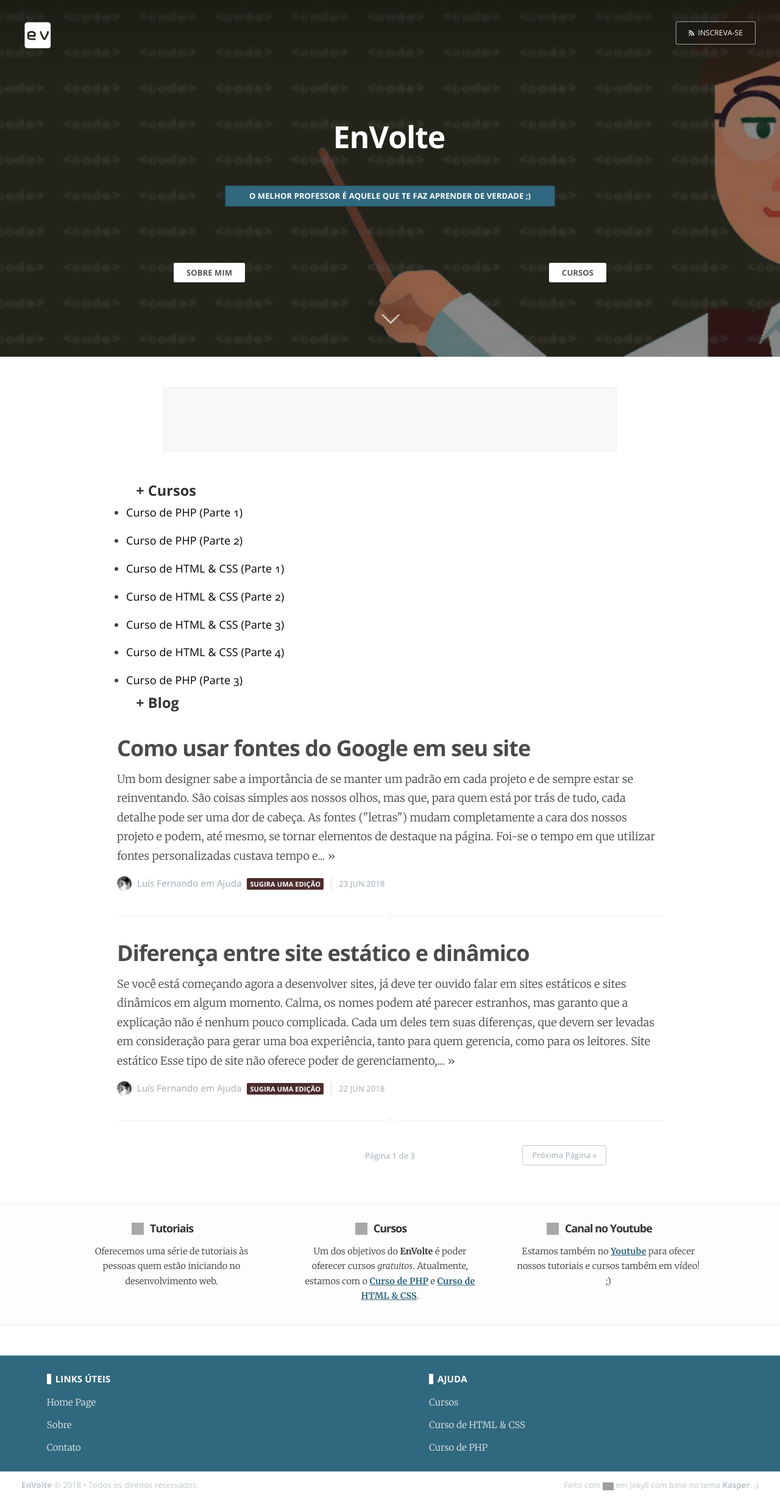
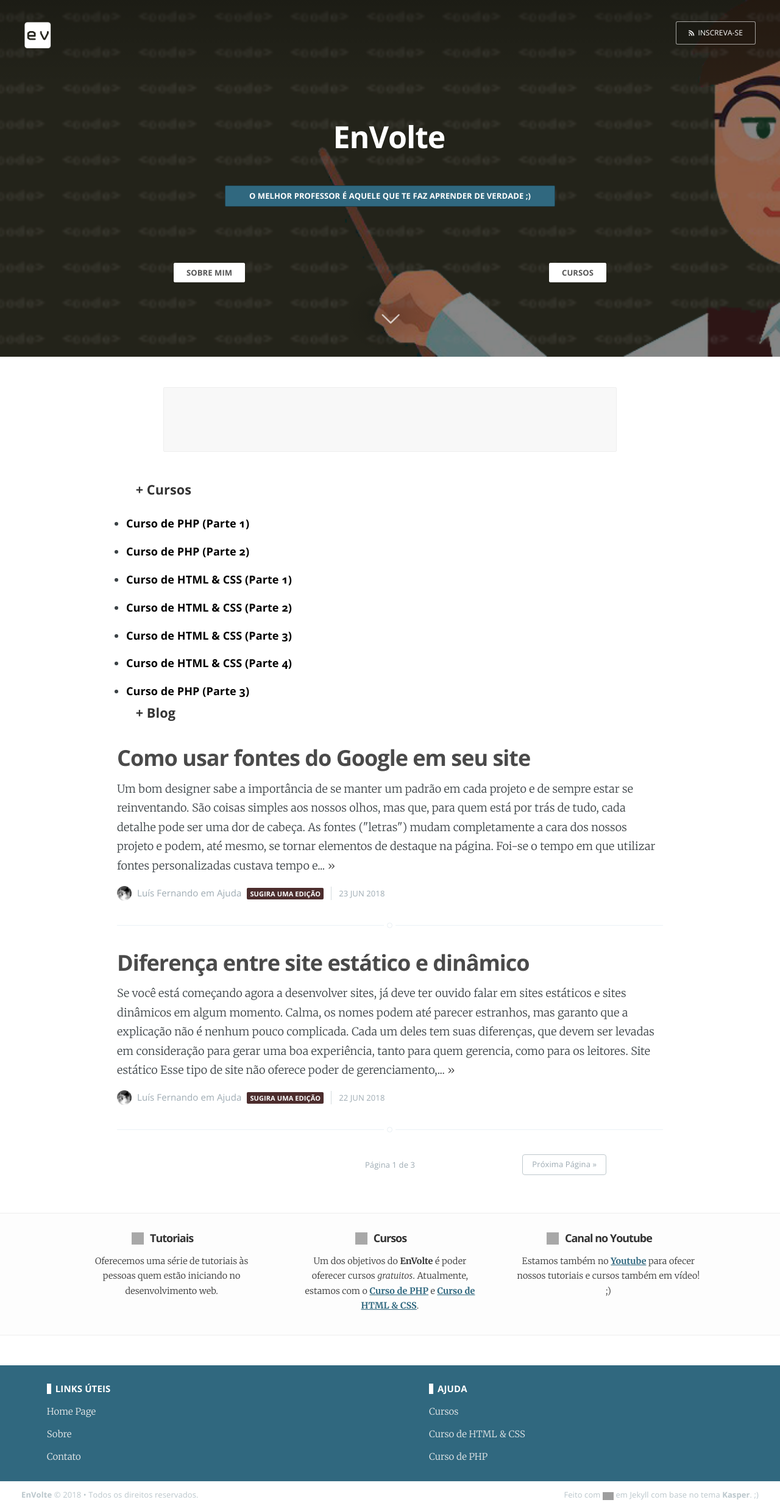
Before and after one commit to EnVolte/envolte.github.io, a Jekyll site: the page built from index.html, in a window 1280 px wide. Shown: the whole page at 61% size. Built offline with Jekyll 4.4.1, drawn with Linux system fonts in a browser that asks for light colours; the list of posts is cut into pages by our own code; grey boxes are pictures that could not be loaded.

Commit message:
Update screen.css

```diff
--- a/assets/css/screen.css
+++ b/assets/css/screen.css
@@ -1824,8 +1824,8 @@ section#about a {color: #30687f; font-weight: bold;}
 #right {width: 30%; float: right; position: relative;}
 #right:hover p, #right:hover h2 {color: #000;}
 
-h3.titlep {width: 70%; margin: 0px auto; font-size: 1.3em; color: #333;}
+h3.titlep {width: 70%; margin: 0px auto; font-size: 1.2em; color: #333;}
 h3.titlep span {width: 20px; height: 15px; display: inline-block; background: #fff; margin-right: 5px;}
-ul#curso {width: 70%; margin: 0px auto 0px;}
+ul#curso {width: 70%; margin: 2rem auto 3rem;}
 ul#curso li {float: left; width: 100%; font-size: auto;}
-ul#curso li a {color: #000; text-decoration: none; font-family: Open Sans;}
+ul#curso li a {color: #000; text-decoration: none; font-family: Open Sans; font-weight: bold;}
```
